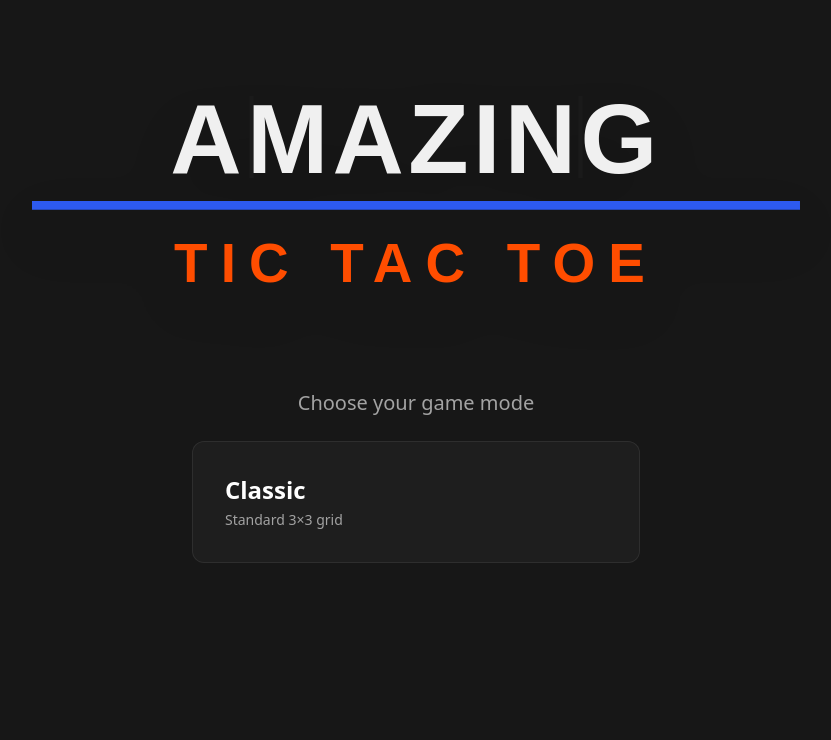
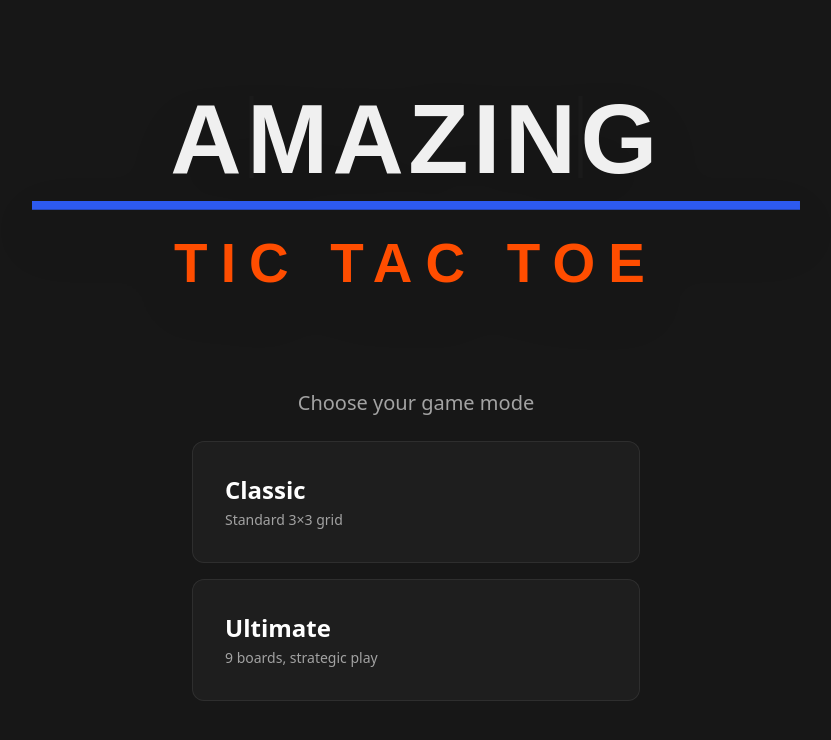
Before and after one commit to BookCatKid/amazing-tic-tac-toe, a React (Vite) app: page /#/ in a window 1280 px wide. Shown: the top 740 px of the page, without its empty margins (224-1055 px from the left). Built offline with nearby package versions, Linux system fonts and the light colour scheme.

Commit message:
fix(page load): white flash

```diff
--- a/index.html
+++ b/index.html
@@ -7,7 +7,7 @@
     <meta name="description" content="A website made for playing every tic tac toe variant you can think of!" />
     <title>Amazing Tic-Tac-Toe</title>
   </head>
-  <body>
+  <body class="dark" style="background-color: rgb(23 23 23);">
     <div id="root"></div>
     <script type="module" src="/src/main.tsx"></script>
   </body>
--- a/src/lib/game/modes.ts
+++ b/src/lib/game/modes.ts
@@ -14,12 +14,12 @@ export const modes: GameModeInfo[] = [
     description: 'Standard 3×3 grid',
     route: '/game/classic',
   },
-//   {
-//     id: 'ultimate',
-//     name: 'Ultimate',
-//     description: '9 boards, strategic play',
-//     route: '/game/ultimate',
-//   },
+  {
+    id: 'ultimate',
+    name: 'Ultimate',
+    description: '9 boards, strategic play',
+    route: '/game/ultimate',
+  },
 ];
 
 export const modeIds = modes.map((m) => m.id);
```
